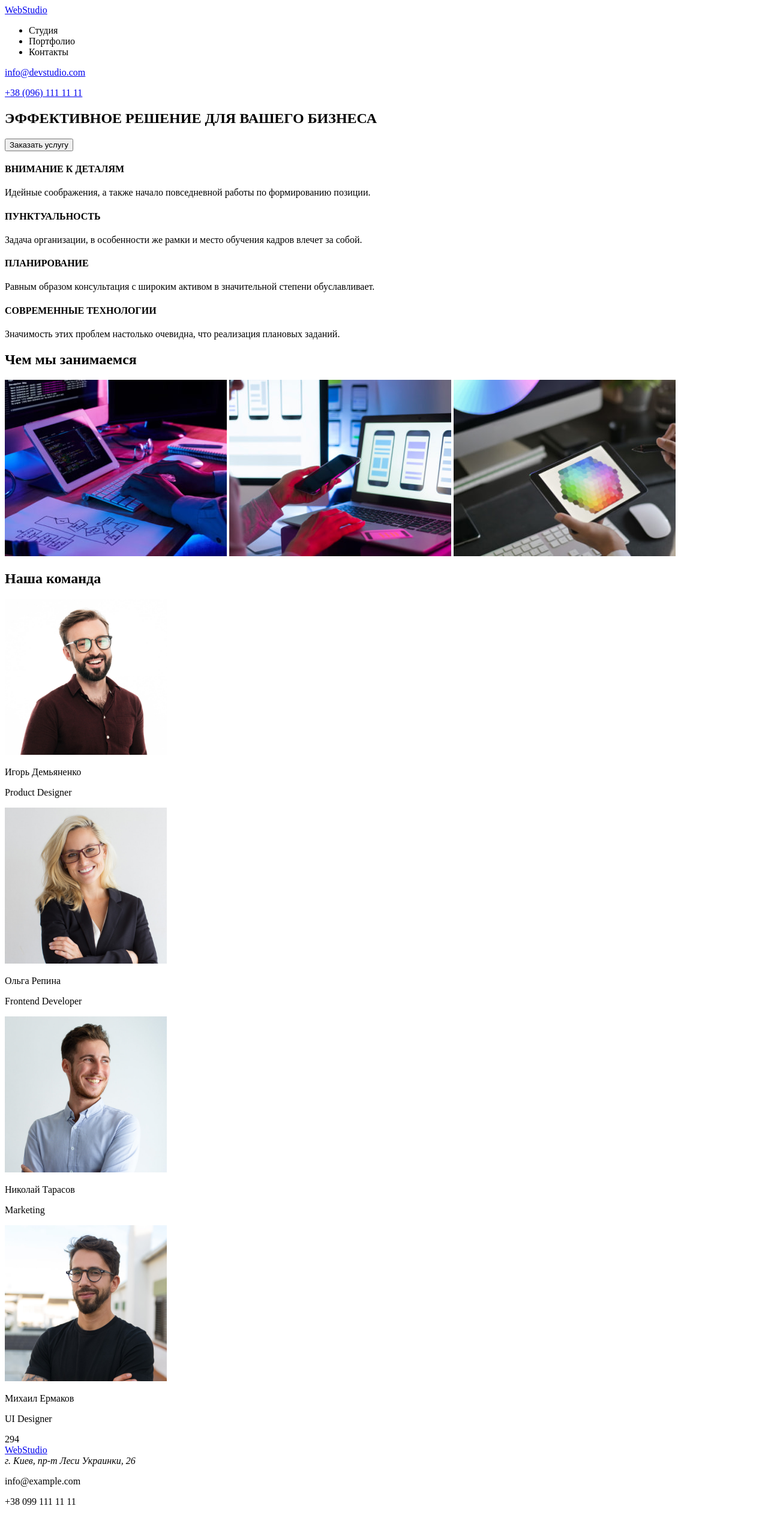
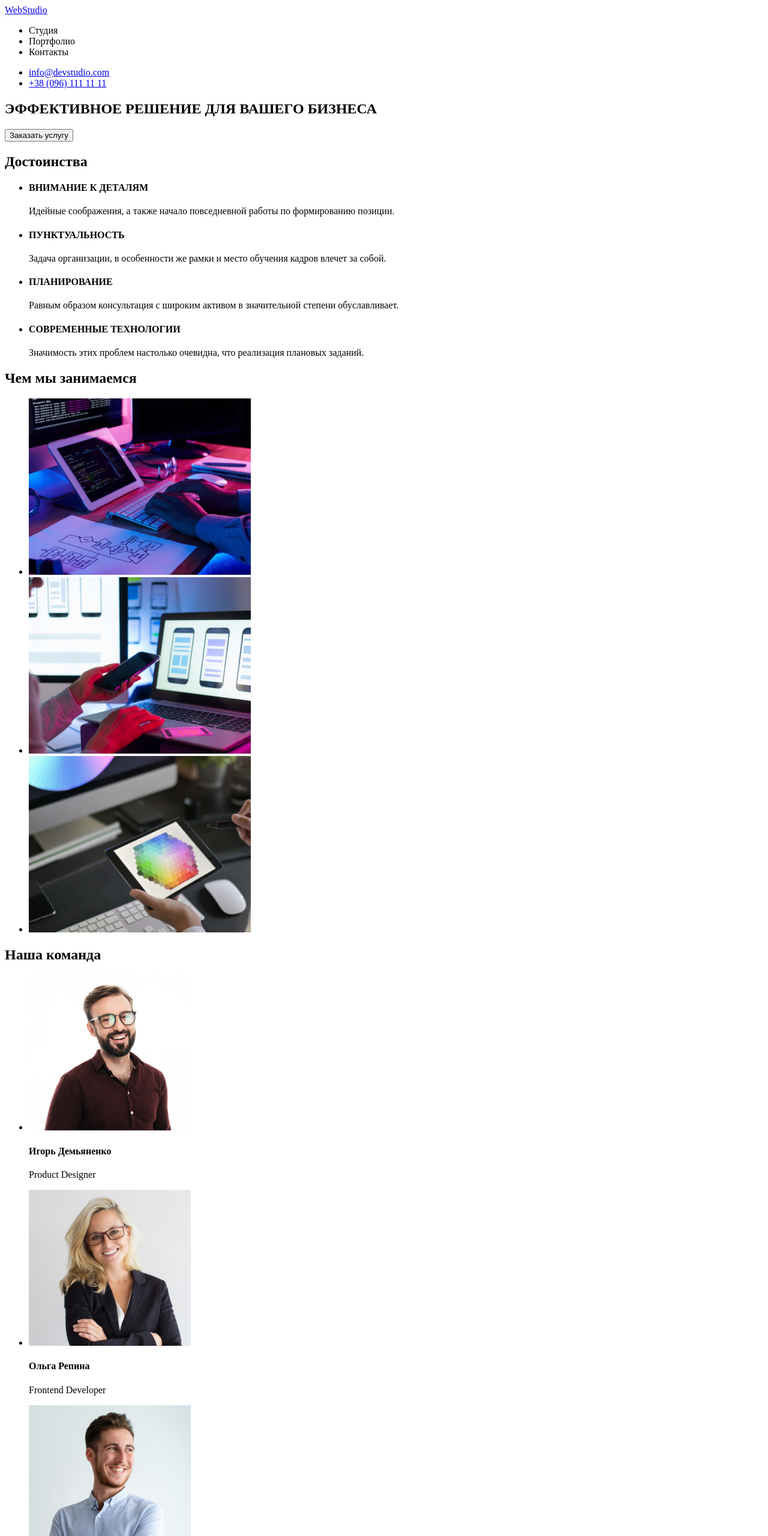
Before and after one commit to OleksandrB93/goit-markup-hw-01, a plain HTML site: page index.html in a window 1280 px wide. Shown: the top 2560 px of the page at 60% size. Before the commit the page ends 2528 px from the top, so only its background shows below. Drawn offline with Linux system fonts and the light colour scheme.

Commit message:
додав списки

```diff
--- a/index.html
+++ b/index.html
@@ -18,21 +18,17 @@
                 <a href="Webstudoi">Web<span>Studio</span></a>
             </div>
             <ul>
-                <li>Студия</li>
-                <li>Портфолио</li>
-                <li>Контакты</li>
+                <li><a href=""></a> Студия</li>
+                <li><a href=""></a> Портфолио</li>
+                <li><a href=""></a> Контакты</li>
             </ul>
         </nav>
 
         <!--Contacts-->
-        <div>
-            <p>
-                <a href="mailto:info@devstudio.com">info@devstudio.com</a>
-            </p>
-            <p>
-                <a href="tel:+380961111111">+38 (096) 111 11 11</a>
-            </p>
-        </div>
+        <ul>
+            <li> <a href="mailto:info@devstudio.com">info@devstudio.com</a> </li>
+            <li> <a href="tel:+380961111111">+38 (096) 111 11 11</a> </li>
+        </ul>
 
     </header>
 
@@ -47,62 +43,73 @@
             <button>Заказать услугу</button>
         </section>
 
-        <!--Advantage-->
+        <!--Dignity-->
         <section>
+
             <!--1.Point-->
-            <div>
+            <h2>Достоинства</h2>
+            <ul>
+                <li>
                     <h4>ВНИМАНИЕ К ДЕТАЛЯМ</h4>
                     <p>Идейные соображения, а также начало повседневной работы по формированию позиции.</p>
-            </div>
+                </li>
+
                 <!--2.Point-->
-            <div>
+                <li>
                     <h4>ПУНКТУАЛЬНОСТЬ</h4>
                     <p>Задача организации, в особенности же рамки и место обучения кадров влечет за собой.</p>
-            </div>
+                </li>
+
                 <!--3.Point-->
-            <div>
+                <li>
                     <h4>ПЛАНИРОВАНИЕ</h4>
                     <p>Равным образом консультация с широким активом в значительной степени обуславливает.</p>
-            </div>
+                </li>
+
                 <!--4.Point-->
-            <div>
+                <li>
                     <h4>СОВРЕМЕННЫЕ ТЕХНОЛОГИИ</h4>
                     <p>Значимость этих проблем настолько очевидна, что реализация плановых заданий.</p>
-            </div>
+                </li>
+            </ul>
 
         </section>
 
         <!--Speciality-->
         <section>
             <h2>Чем мы занимаемся</h2>
-            <img src="./img/speciality/1.jpg" alt="Написание кода" width="370" height="294">
-            <img src="./img/speciality/2.jpg" alt="доступ на телефоне" width="370" height="294">
-            <img src="./img/speciality/3.jpg" alt="Разнообразие выбора" width="370" height="294">
+            <ul>
+                <li><img src="./img/speciality/1.jpg" alt="Написание кода" width="370" height="294"></li>
+                <li><img src="./img/speciality/2.jpg" alt="доступ на телефоне" width="370" height="294"></li>
+                <li><img src="./img/speciality/3.jpg" alt="Разнообразие выбора" width="370" height="294"></li>
+            </ul>
         </section>
 
         <!--Our Team-->
         <section>
             <h2>Наша команда</h2>
-            <div>
+            <ul>
+            <li>
                 <img src="./img/our-teams/Igor.jpg" alt="Игорь Демьяненко" width="270" height="260">
-                <p>Игорь Демьяненко</p>
+                <h4>Игорь Демьяненко</h4>
                 <p>Product Designer</p>
-            </div>
-            <div>
+            </li>
+            <li>
                 <img src="./img/our-teams/Olha.jpg" alt="Ольга Репина" width="270" height="260">
-                <p>Ольга Репина</p>
+                <h4>Ольга Репина</h4>
                 <p>Frontend Developer</p>
-            </div>
-            <div>
+            </li>
+            <li>
                 <img src="./img/our-teams/Nikolay.jpg" alt="Николай Тарасов" width="270" height="260">
-                <p>Николай Тарасов</p>
+                <h4>Николай Тарасов</h4>
                 <p>Marketing</p>
-            </div>
-            <div>
+            </li>
+            <li>
                 <img src="./img/our-teams/Miha.jpg" alt="Михаил Ермаков" width="270" height="260">
-                <p>Михаил Ермаков</p>
+                <h4>Михаил Ермаков</h4>
                 <p>UI Designer</p>
-            </div>
+            </li>
+            </ul>
         </section>294
     </main>
 
```
Lines whose indentation alone changed are shown as unchanged.
